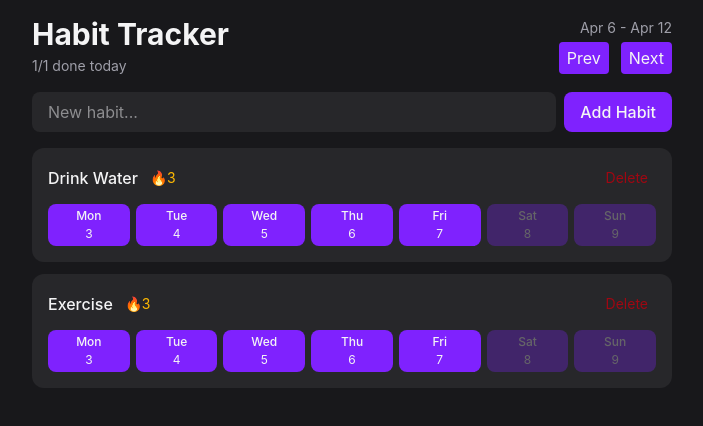
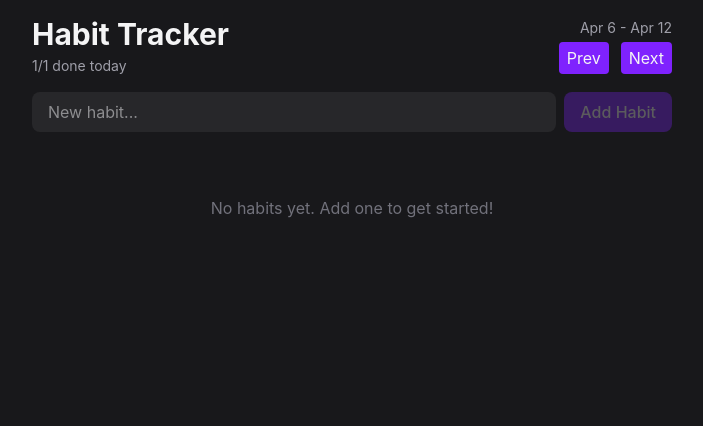
Before and after one commit to FrancescoAvitto/habit-tracker-react, a React (Vite) app: page / in a window 1280 px wide. Shown: the top 426 px of the page, without its empty margins (288-991 px from the left). Built offline with nearby package versions, Linux system fonts and the light colour scheme.

Commit message:
add use state for add habit

```diff
--- a/src/App.tsx
+++ b/src/App.tsx
@@ -1,11 +1,20 @@
+import { useState } from "react";
 import { HabitForm } from "./components/HabitForm";
-import { HabitList } from "./components/HabitList";
+import { HabitList, type Habit } from "./components/HabitList";
 import { Header } from "./components/Header";
 
 export default function App() {
+  const [habits, setHabits] = useState<Habit[]>([]);
+
+  function addHabit(name: string){
+    // habits.push({id: crypto.randomUUID(), name});
+    setHabits([...habits, {id: crypto.randomUUID(), name}]);
+  }
+
+
   return <div className="max-w-2xl mx-auto p-4 flex flex-col gap-4">
   <Header />
-  <HabitForm />
-  <HabitList />
+  <HabitForm addHabit={addHabit} />
+  <HabitList habits={habits} />
   </div>;
 }
--- a/src/components/HabitForm.tsx
+++ b/src/components/HabitForm.tsx
@@ -1,8 +1,23 @@
+import { useState, type SubmitEvent } from "react";
 import { Button } from "./Button";
 
-export function HabitForm() {
-  return <form className="flex gap-2">
-    <input type="text" placeholder="New habit..." className="flex-1 rounded-lg bg-zinc-800 px-4 py-2 outline-none focus-visible:ring-2 focus-visible:ring-violet-500"/>
-    <Button className="rounded-lg px-4 py-2 font-medium">Add Habit</Button>
+type HabitFormProps = {
+  addHabit: (name: string) => void;
+};
+
+export function HabitForm({addHabit}: HabitFormProps) {
+  const [name, setName] = useState("");
+
+  function handleSubmit(e:SubmitEvent){
+    e.preventDefault();
+
+    if(name.trim() === "") return
+    setName("");
+    addHabit(name);
+    console.log(name);
+  }
+  return <form className="flex gap-2" onSubmit={handleSubmit}>
+    <input value={name} onChange={(e) => setName(e.target.value)} type="text" placeholder="New habit..." className="flex-1 rounded-lg bg-zinc-800 px-4 py-2 outline-none focus-visible:ring-2 focus-visible:ring-violet-500"/>
+    <Button disabled={name.trim() === ""} className="rounded-lg px-4 py-2 font-medium">Add Habit</Button>
   </form>;
 }
--- a/src/components/HabitList.tsx
+++ b/src/components/HabitList.tsx
@@ -1,9 +1,18 @@
 import { Button } from "./Button";
 import {eachDayOfInterval, endOfWeek, format, isFuture, startOfWeek} from "date-fns"
 
-export function HabitList() {
+export type Habit = {
+  id: string,
+  name: string
+}
 
-  const habits = [{ id: 'dijg', name: "Drink Water" }, { id: 'dhai1', name: "Exercise" }];
+type HabitListProps = {
+  habits: Habit[]
+}
+
+export function HabitList({habits}: HabitListProps) {
+
+  // const habits = [{ id: 'dijg', name: "Drink Water" }, { id: 'dhai1', name: "Exercise" }];
 
   if(habits.length === 0){
     return <p className="text-zinc-500 text-center py-12">No habits yet. Add one to get started!</p>
@@ -17,10 +26,7 @@
 }
 
 type HabitItemProps = {
-  habit: {
-    id: string,
-    name: string
-  }
+  habit: Habit
 }
 
 function HabitItem({habit}: HabitItemProps){
```
